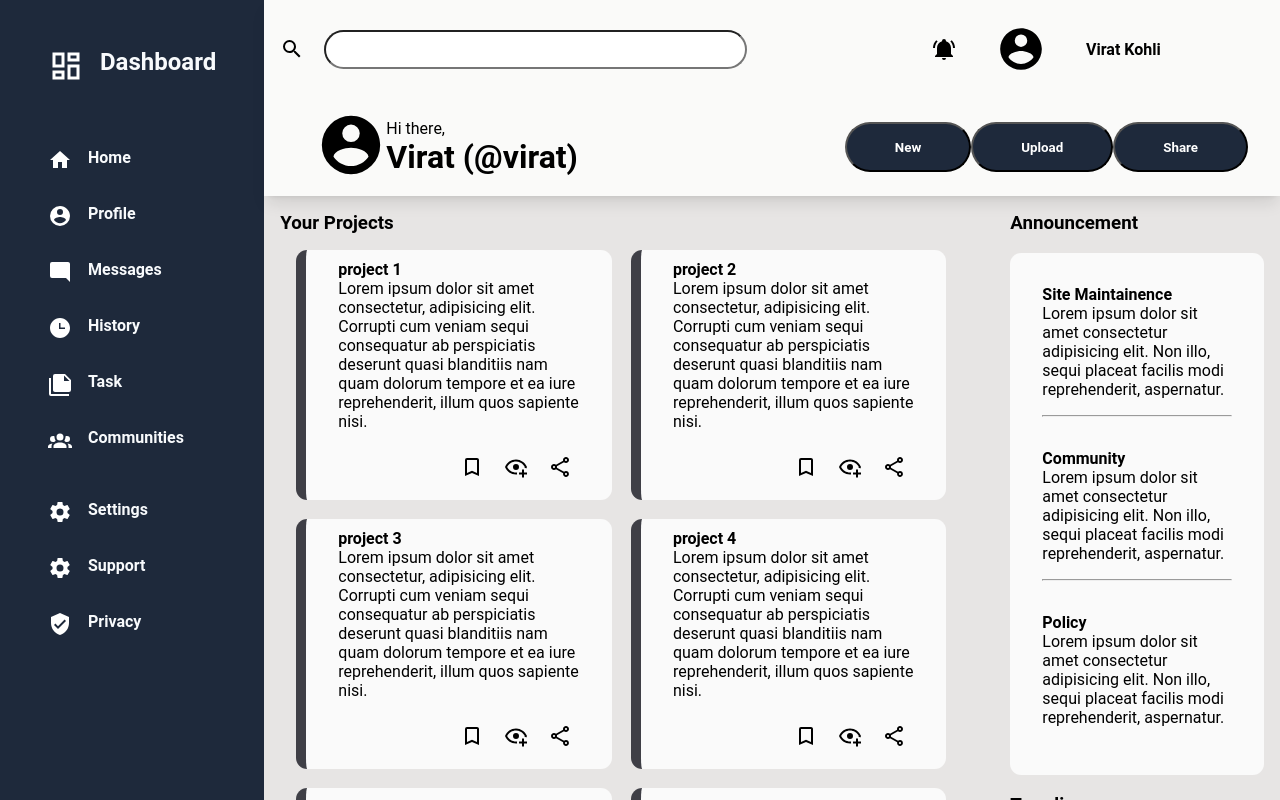
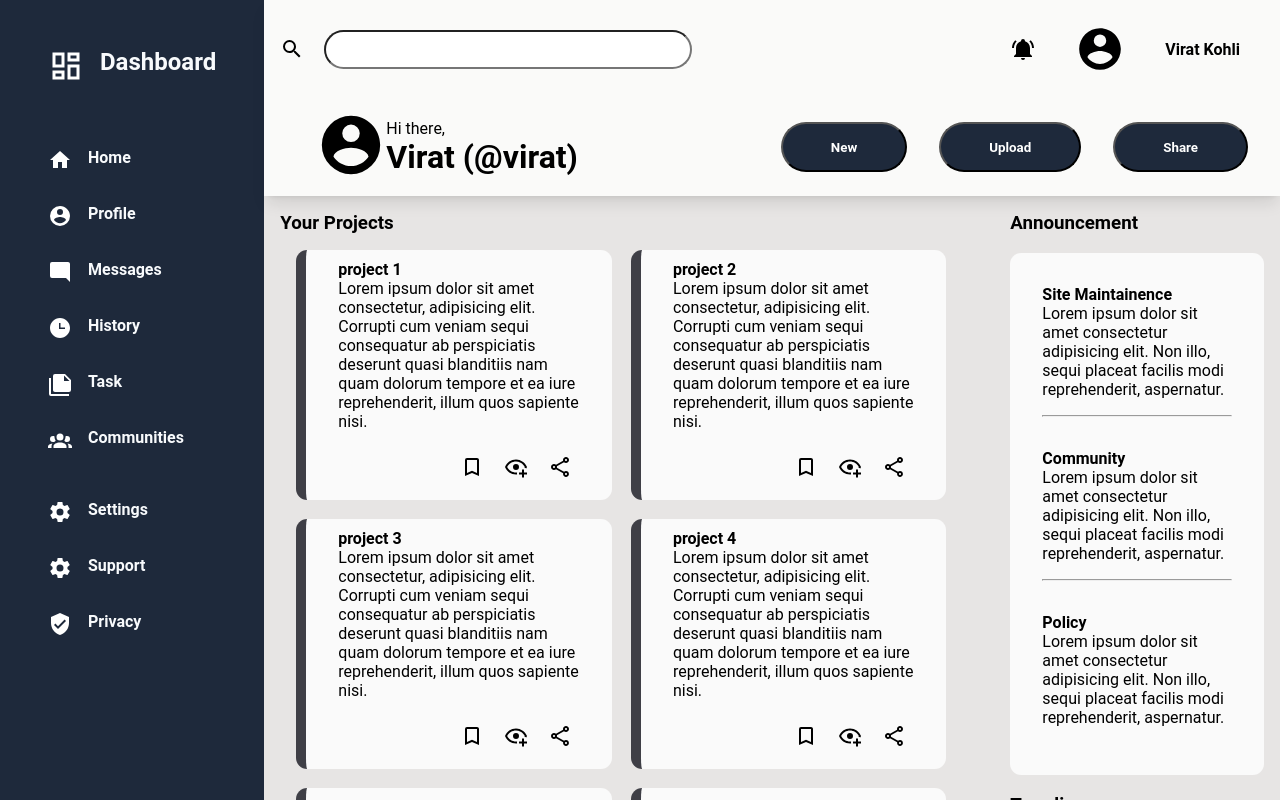
Before and after one commit to varun183/AdminDashboard, a plain HTML site: page index.html in a window 1280 px wide. Drawn offline with Linux system fonts and the light colour scheme.

Commit message:
correct the header ToolBar and button padding and gap

```diff
--- a/styles.css
+++ b/styles.css
@@ -137,9 +137,9 @@ header{
 
 .accountToolBar{
   display: flex;
-  padding: 1rem;
+  padding: 1.5rem 2.5rem;
   align-items: center;
-  justify-content: center;
+  justify-content: end;
   column-gap: 2.5rem;
 
 }
@@ -148,6 +148,8 @@ header{
   display: flex;
   justify-content: space-evenly;
   padding: 1.5rem 2rem;
+  gap: 2rem;
+
 
 }
 
@@ -157,6 +159,7 @@ header{
   font-weight: bolder;
   color: white;
   background-color: #1e293b;
+
 
 }
 
```
